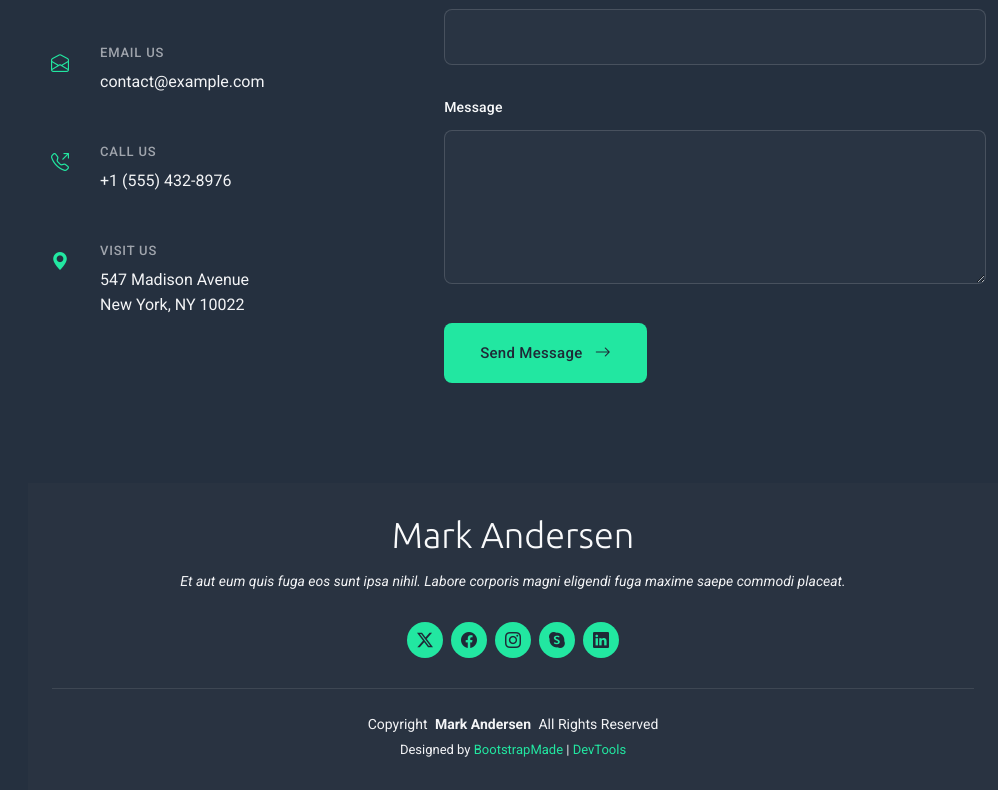
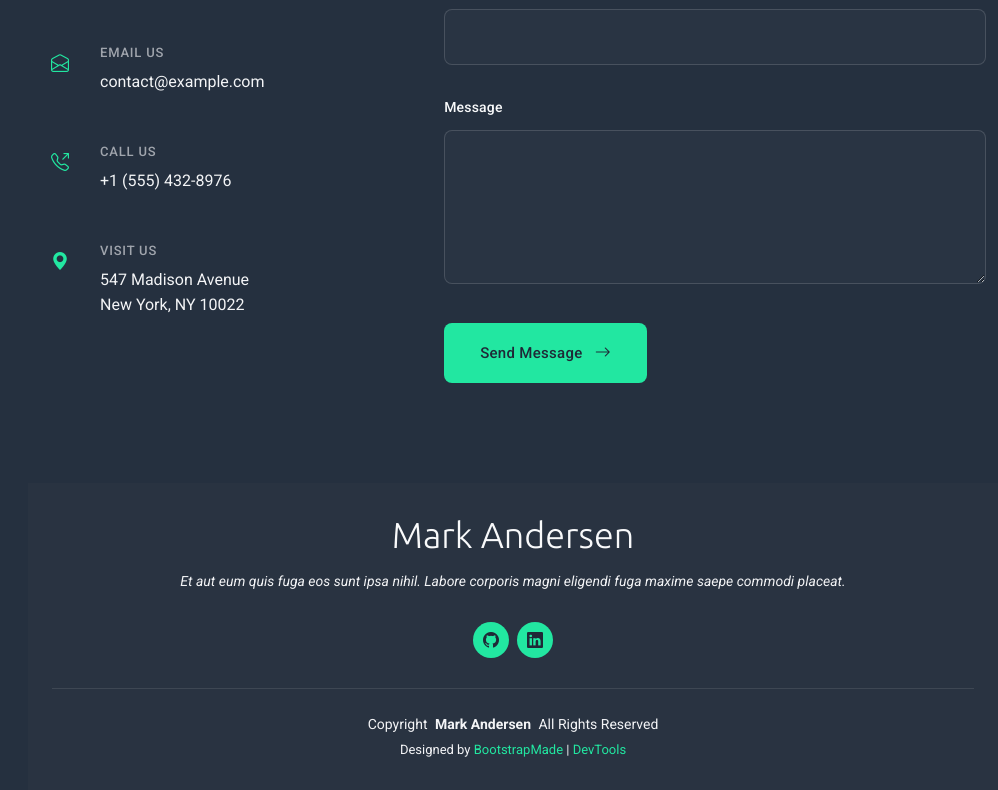
Before and after one commit to luizedureis/luiztavares.github.io, a plain HTML site: page index.html in a window 1280 px wide. Shown: the part 10271-11061 px from the top of the page, without its empty margins (282-1280 px from the left). Drawn offline with Linux system fonts and the light colour scheme.

Commit message:
feat: wip

```diff
--- a/index.html
+++ b/index.html
@@ -83,7 +83,7 @@
     </nav>
 
     <div class="social-links text-center">
-      <a href="#" class="github"><i class="bi bi-github"></i></a>
+      <a href="https://github.com/luizedureis" class="github"><i class="bi bi-github"></i></a>
       <a href="https://www.linkedin.com/in/luiz-t4vares" class="linkedin"><i class="bi bi-linkedin"></i></a>
     </div>
   </header>
@@ -1059,11 +1059,8 @@ Contributed to critical platforms including NF-e issuance, CT-e processing, and
       <h3 class="sitename">Mark Andersen</h3>
       <p>Et aut eum quis fuga eos sunt ipsa nihil. Labore corporis magni eligendi fuga maxime saepe commodi placeat.</p>
       <div class="social-links d-flex justify-content-center">
-        <a href=""><i class="bi bi-twitter-x"></i></a>
-        <a href=""><i class="bi bi-facebook"></i></a>
-        <a href=""><i class="bi bi-instagram"></i></a>
-        <a href=""><i class="bi bi-skype"></i></a>
-        <a href=""><i class="bi bi-linkedin"></i></a>
+        <a href="https://github.com/luizedureis"><i class="bi bi-github"></i></a>
+        <a href="https://www.linkedin.com/in/luiz-t4vares/"><i class="bi bi-linkedin"></i></a>
       </div>
       <div class="container">
         <div class="copyright">
```
Also changed, not shown: portfolio-details-bacen-jud.html (+2 -2 lines), portfolio-details-cte.html (+2 -2 lines), portfolio-details-shopee-notas.html (+2 -3 lines).
